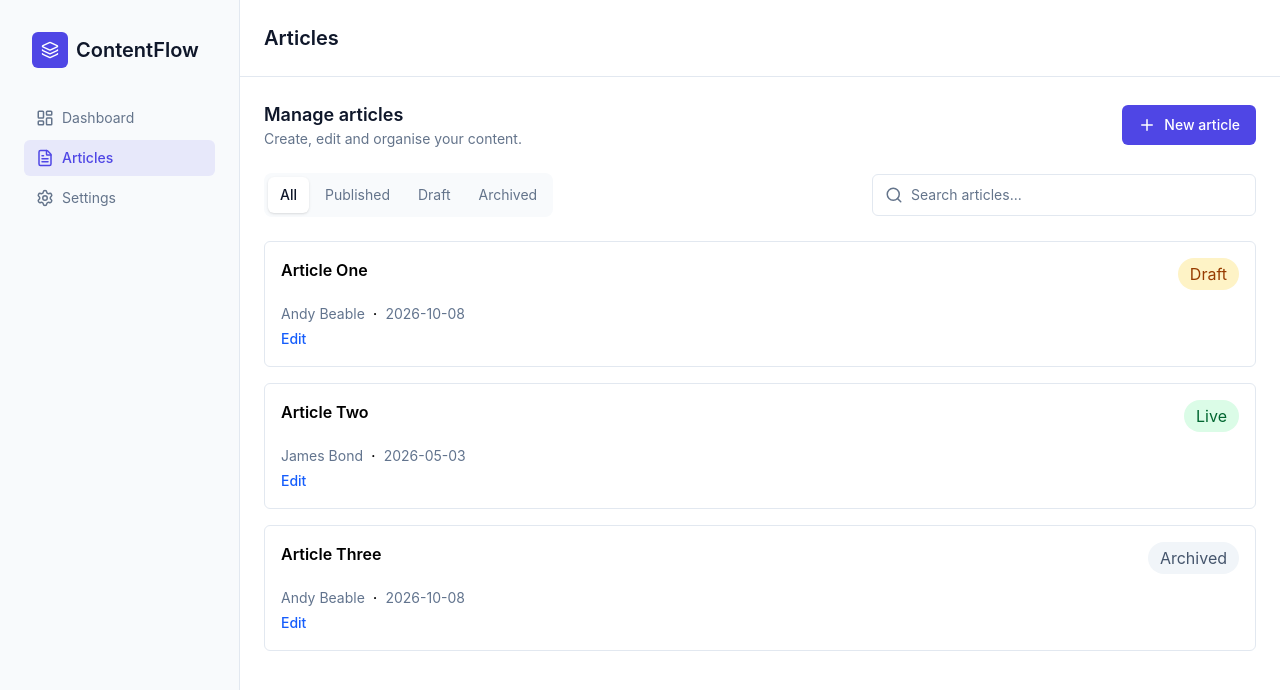
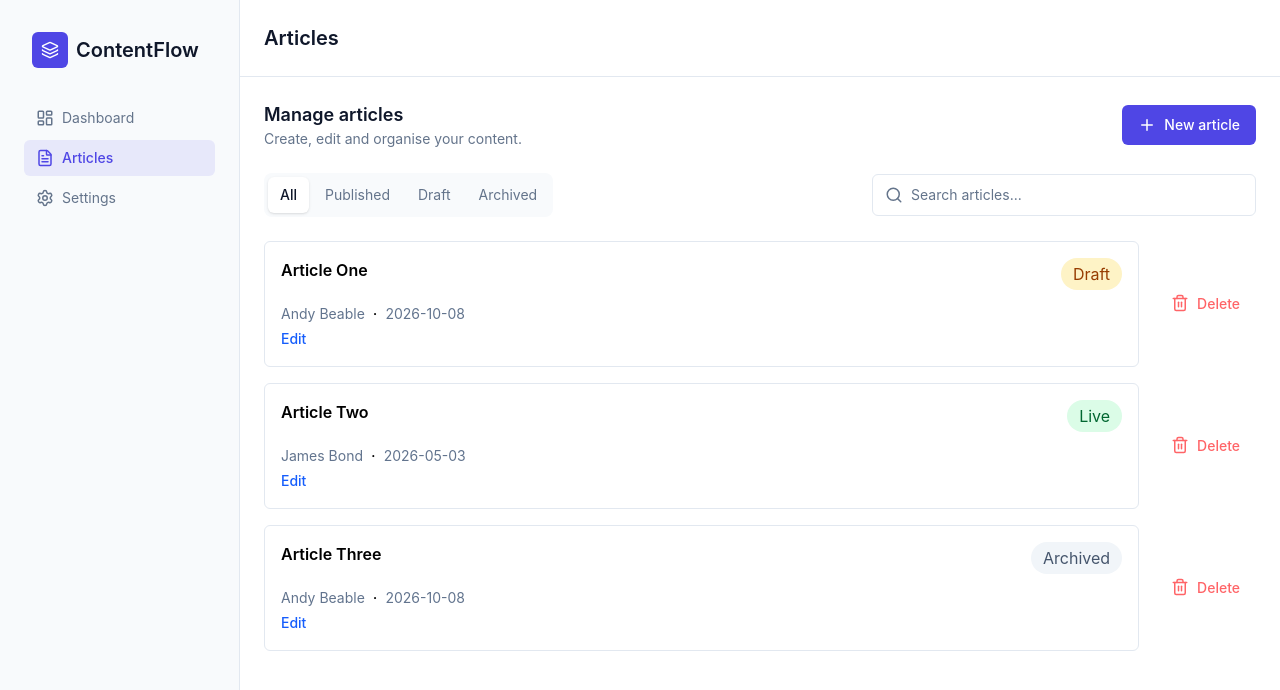
Before and after one commit to AndyBeable/contentflow, a React (Vite) app: page /articles in a window 1280 px wide. Shown: the top 690 px of the page. Built offline with nearby package versions, Linux system fonts and the light colour scheme.

Commit message:
feat: add article deletion with confirmation

```diff
--- a/src/components/ArticleCard/ArticleCard.tsx
+++ b/src/components/ArticleCard/ArticleCard.tsx
@@ -19,7 +19,7 @@ const statusStyles: Record<Status, string> = {
 
 export default function ArticleCard({ article }: ArticleCardProps) {
   return (
-    <article className="rounded-md border border-slate-200 bg-white p-4">
+    <article className="w-full rounded-md border border-slate-200 bg-white p-4">
       <div className="flex justify-between items-start mb-3">
         <h2 className="font-semibold">{article.title}</h2>
         <p
--- a/src/pages/ArticlesPage/ArticlesPage.tsx
+++ b/src/pages/ArticlesPage/ArticlesPage.tsx
@@ -5,10 +5,11 @@ import type { StatusFilter } from "../../types/articleFilters";
 import ArticleCard from "../../components/ArticleCard/ArticleCard";
 import ArticleSearch from "../../components/ArticleSearch/ArticleSearch";
 import StatusFilters from "../../components/StatusFilters/StatusFilters";
-import { Plus } from "lucide-react";
+import { Plus, Trash } from "lucide-react";
 
 export default function ArticlesPage() {
-  const { articlesList } = useOutletContext<ArticlesContextType>();
+  const { articlesList, setArticlesList } =
+    useOutletContext<ArticlesContextType>();
   const [selectedStatus, setSelectedStatus] = useState<StatusFilter>("all");
   const [searchQuery, setSearchQuery] = useState("");
 
@@ -23,10 +24,19 @@ export default function ArticlesPage() {
     return matchesStatus && matchesSearch;
   });
 
+  function handleDeleteArticle(id: string) {
+    if (!window.confirm("Are you sure you want to delete this article?")) {
+      return;
+    }
+    setArticlesList((previousArticles) => {
+      return previousArticles.filter((article) => article.id !== id);
+    });
+  }
+
   return (
     <>
       <section className="mb-6">
-        <div className="flex flex-col gap-4 sm:flex-row sm:items-center sm:justify-between">
+        <div className="flex flex-col items-start gap-4 sm:flex-row sm:items-center sm:justify-between">
           <div>
             <h2 className="text-lg font-semibold text-heading">
               Manage articles
@@ -58,7 +68,22 @@ export default function ArticlesPage() {
       ) : (
         <div className="flex flex-col gap-4">
           {filteredArticles.map((article) => (
-            <ArticleCard article={article} key={article.id} />
+            <div key={article.id} className="flex items-stretch gap-4">
+              <div className="min-w-0 flex-1">
+                <ArticleCard article={article} />
+              </div>
+
+              <button
+                type="button"
+                onClick={() => handleDeleteArticle(article.id)}
+                className="inline-flex shrink-0 cursor-pointer items-center self-center rounded-md px-4 py-2 text-sm font-medium text-red-400 transition-colors hover:bg-red-50"
+              >
+                <div className="flex gap-2">
+                  <Trash size={18} />
+                  <span>Delete</span>
+                </div>
+              </button>
+            </div>
           ))}
         </div>
       )}
--- a/src/pages/NewArticlePage/NewArticlePage.tsx
+++ b/src/pages/NewArticlePage/NewArticlePage.tsx
@@ -159,7 +159,7 @@ export default function NewArticlePage() {
           type="submit"
           className="self-end cursor-pointer rounded-md bg-primary px-4 py-2.5 text-sm font-medium text-white transition-colors hover:bg-primary-hover"
         >
-          Submit
+          Save
         </button>
       </form>
     </>
```
